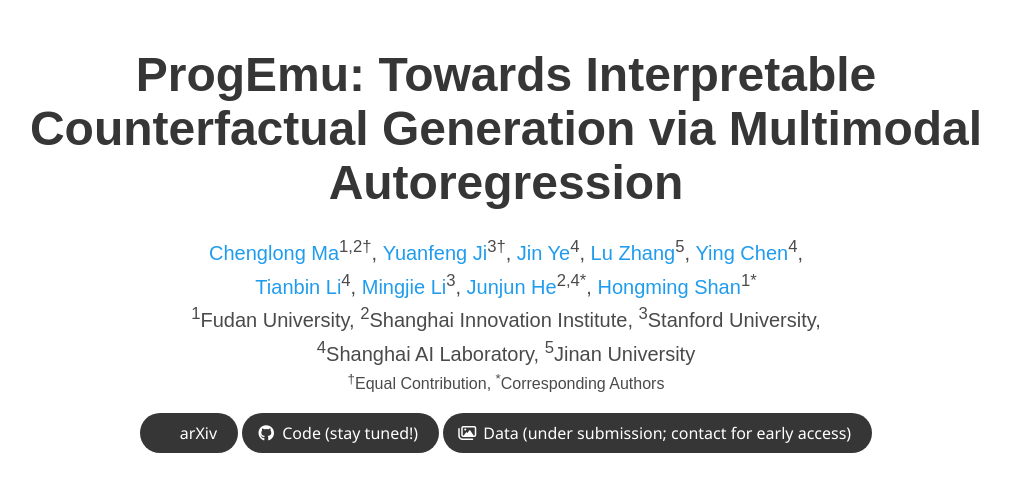
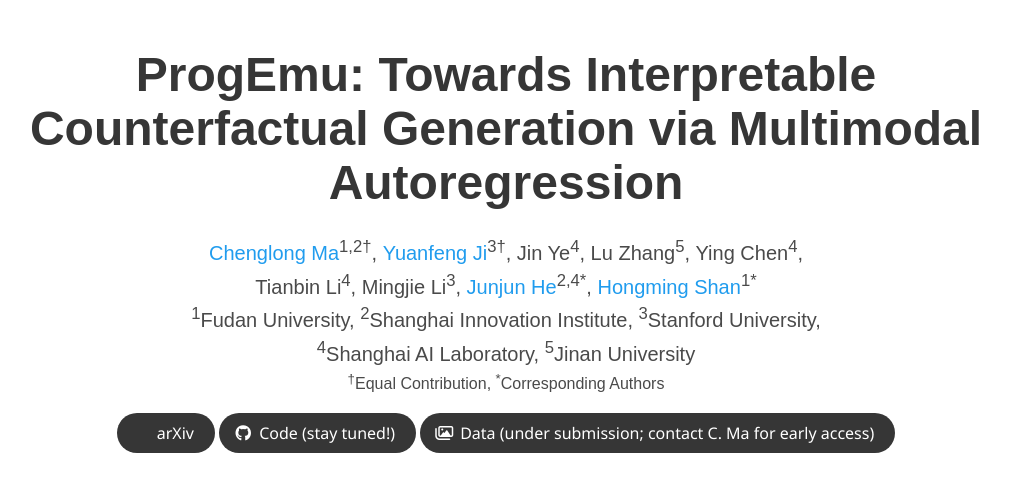
Before and after one commit to progemu/progemu.github.io, a plain HTML site: page index.html in a window 1280 px wide. Shown: the top 496 px of the page, without its empty margins (134-1144 px from the left). Drawn offline with nearby package versions, Linux system fonts and the light colour scheme; some icons are missing; a web font is replaced by a local one.

Commit message:
Update index.html

```diff
--- a/index.html
+++ b/index.html
@@ -50,23 +50,23 @@
           <h1 class="title is-1 publication-title">ProgEmu: Towards Interpretable Counterfactual Generation via Multimodal Autoregression</h1>
           <div class="is-size-5 publication-authors">
             <span class="author-block">
-              <a href="https://scholar.google.com/citations?user=rUhyCvMAAAAJ">Chenglong Ma</a><sup>1,2&dagger;</sup>,</span>
+              <a href="mailto:clma24@m.fudan.edu.cn">Chenglong Ma</a><sup>1,2&dagger;</sup>,</span>
             <span class="author-block">
               <a href="https://jiyuanfeng.github.io">Yuanfeng Ji</a><sup>3&dagger;</sup>,</span>
             <span class="author-block">
-              <a href="https://scholar.google.com/citations?hl=zh-CN&user=UFBrJOAAAAAJ">Jin Ye</a><sup>4</sup>,
+              Jin Ye<sup>4</sup>,
             </span>
             <span class="author-block">
-              <a>Lu Zhang</a><sup>5</sup>,
+              Lu Zhang<sup>5</sup>,
             </span>
             <span class="author-block">
-              <a href="https://cying18.github.io/">Ying Chen</a><sup>4</sup>,
+              Ying Chen<sup>4</sup>,
             </span><br>
             <span class="author-block">
-              <a>Tianbin Li</a><sup>4</sup>,
+              Tianbin Li<sup>4</sup>,
             </span>
             <span class="author-block">
-              <a href="https://scholar.google.com/citations?hl=zh-CN&user=ag0m3aoAAAAJ">Mingjie Li</a><sup>3</sup>,
+              Mingjie Li<sup>3</sup>,
             </span>
             <span class="author-block">
               <a href="https://scholar.google.com/citations?hl=zh-CN&user=Z4LgebkAAAAJ">Junjun He</a><sup>2,4*</sup>,
@@ -119,7 +119,7 @@
                   <span class="icon">
                       <i class="far fa-images"></i>
                   </span>
-                  <span>Data (under submission; contact for early access)</span>
+                  <span>Data (under submission; contact C. Ma for early access)</span>
                 </a>
             </div>
           </div>
```
